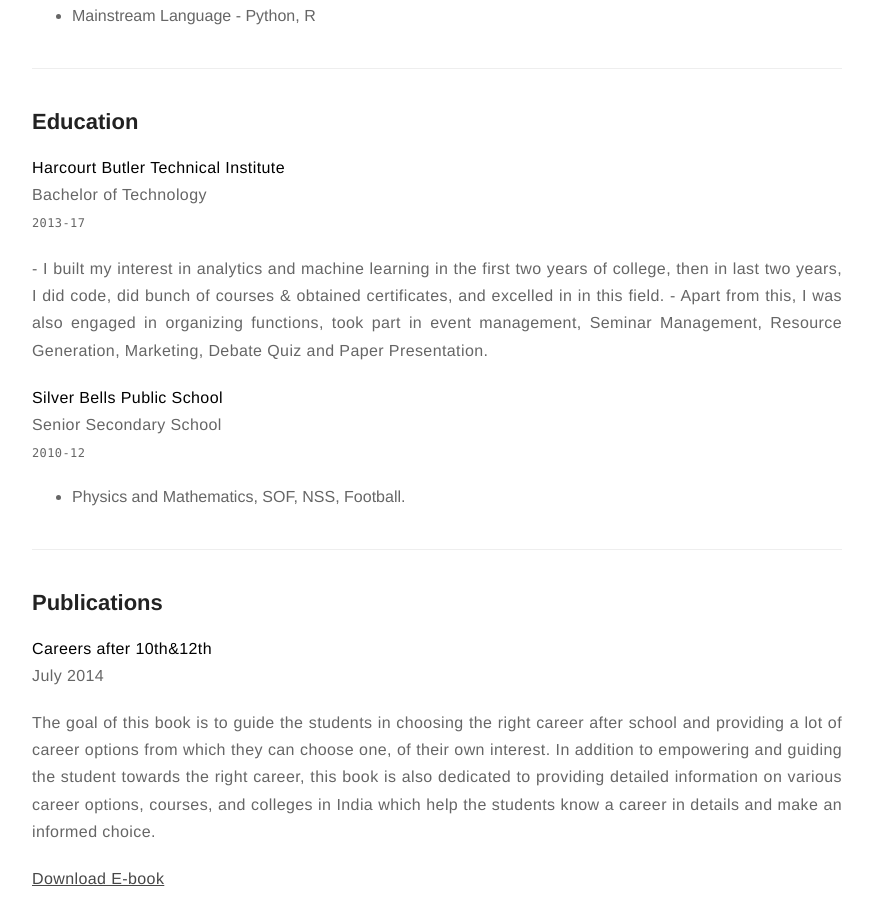
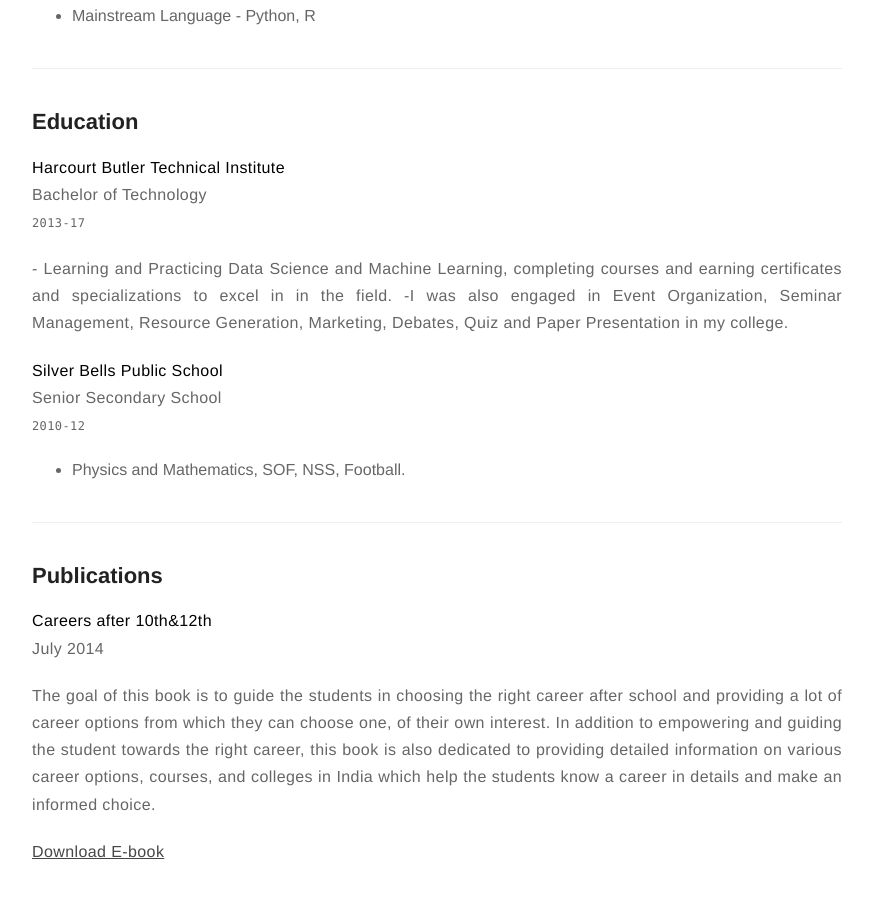
Before and after one commit to ShivamPanchal/shivampanchal.github.io, a Jekyll site: the page built from about.md, in a window 1280 px wide and 900 px high, scrolled down 3862 px. Shown: the whole window, without its empty margins (203-1076 px from the left). Built offline with Jekyll 4.4.1, drawn with Linux system fonts in a browser that asks for light colours; our own code applies the rules of GitHub Pages for plain Markdown files.

Commit message:
Update about.md

```diff
--- a/about.md
+++ b/about.md
@@ -119,8 +119,8 @@ __Harcourt Butler Technical Institute__ <br />
 Bachelor of Technology <br />
 `2013-17`<br />
 <p align="justify">
-- I built my interest in analytics and machine learning in the first two years of college, then in last two years, I did code, did bunch of courses & obtained certificates, and excelled in in this field.
-- Apart from this, I was also engaged in organizing functions, took part in event management, Seminar Management, Resource Generation, Marketing, Debate Quiz and Paper Presentation.
+- Learning and Practicing Data Science and Machine Learning, completing courses and earning certificates and specializations to excel in in the field.
+  -I was also engaged in Event Organization, Seminar Management, Resource Generation, Marketing, Debates, Quiz and Paper Presentation in my college.
 </p>
 
 
```
